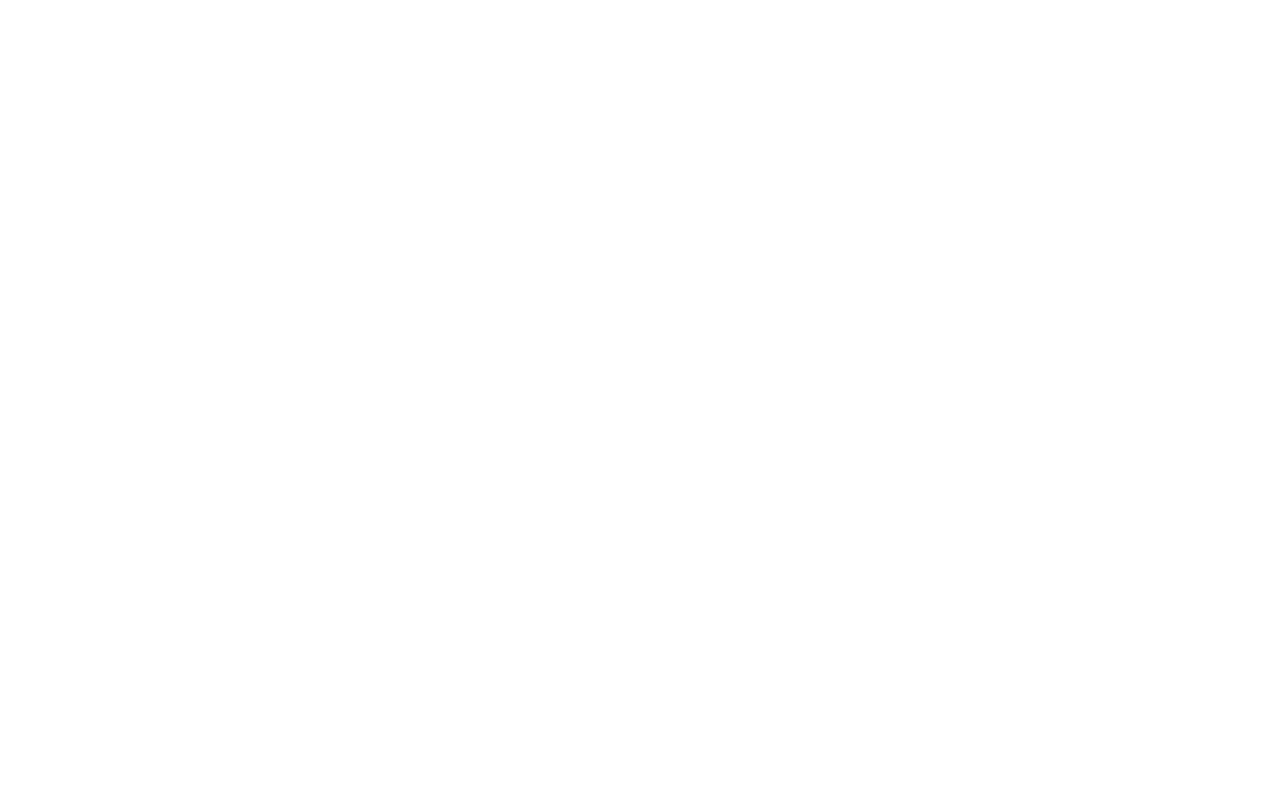
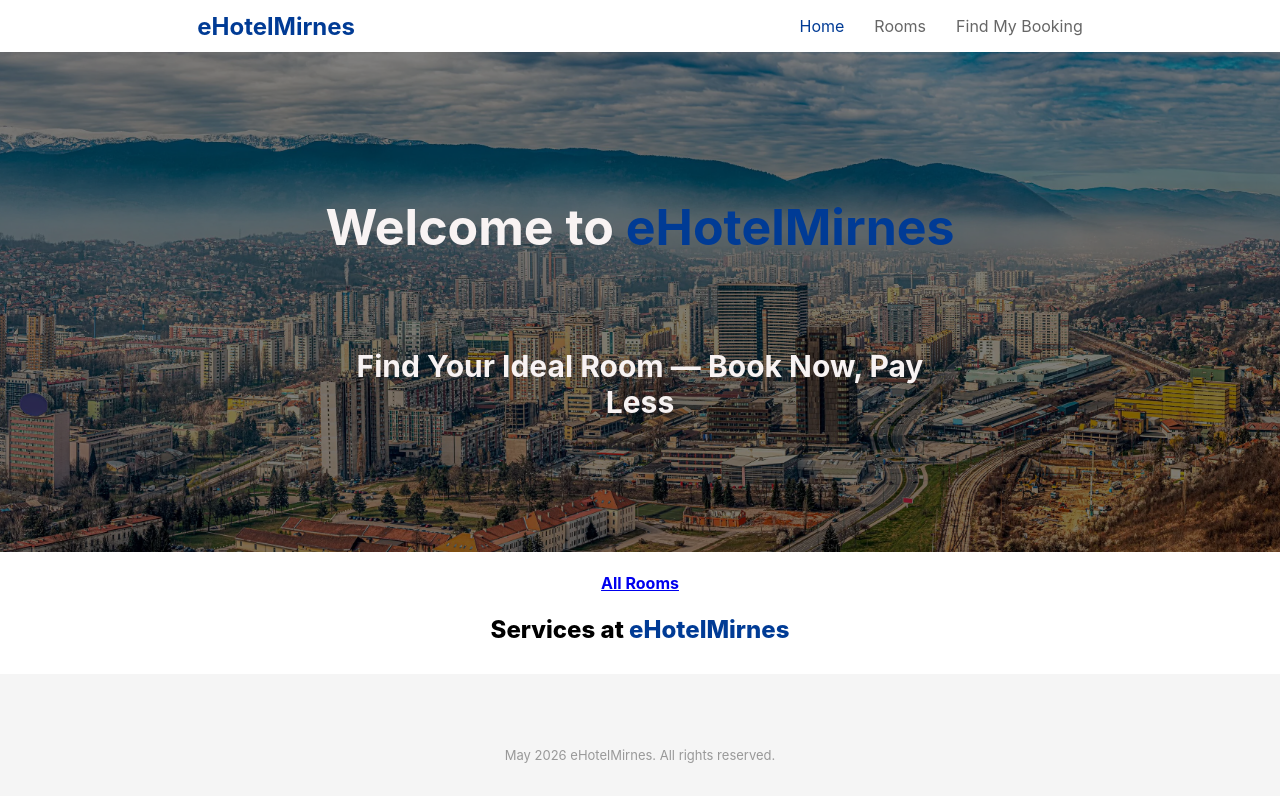
Before and after one commit to mbulic97/eHotelMirnes, a React (Create React App) app in the folder frontend/: page /home in a window 1280 px wide. Before the commit this address had no page. Built offline with nearby package versions, Linux system fonts and the light colour scheme.

Commit message:
feat: add HomePage, Navbar, and Footer for Frontend

```diff
--- a/frontend/src/App.js
+++ b/frontend/src/App.js
@@ -1,17 +1,24 @@
 import './App.css';
-import {BrowserRouter, Routes, Route} from 'react-router-dom';
+import { BrowserRouter, Routes, Route, Navigate } from 'react-router-dom';
 import RegisterPage from './component/auth/RegisterPage';
 import LoginPage from './component/auth/LoginPage';
+import Navbar from './component/common/Navbar';
+import HomePage from './component/home/HomePage';
+import Footer from './component/common/Footer';
 function App() {
   return (
     <BrowserRouter>
       <div className="App">
+        <Navbar />
         <div className='content'>
           <Routes>
+            <Route path="/" element={<Navigate to="/home" />} />
+            <Route path="/home" element={<HomePage />} />
             <Route path='/register' element={<RegisterPage />}></Route>
             <Route path='/login' element={<LoginPage />}></Route>
           </Routes>
         </div>
+        <Footer />
       </div>
     </BrowserRouter>
   );
--- /dev/null
+++ b/frontend/src/component/common/Footer.css
@@ -0,0 +1,13 @@
+.footer {
+    background-color: #F5F5F5;
+    color: #f8f3f3;
+    padding: 40px 0 20px 0;
+
+}
+
+.footer-bottom {
+    text-align: center;
+    padding-top: 20px;
+    color: #999;
+    font-size: 13px;
+}
--- /dev/null
+++ b/frontend/src/component/common/Footer.jsx
@@ -0,0 +1,13 @@
+import React from "react";
+import './Footer.css'
+const Footer = () => {
+    return (
+        <footer className="footer">
+            <div className="footer-bottom">
+                <p>May 2026 eHotelMirnes. All rights reserved.</p>
+            </div>
+        </footer>
+    );
+}
+
+export default Footer;
--- /dev/null
+++ b/frontend/src/component/common/NavBar.css
@@ -0,0 +1,32 @@
+.navbar{
+    display: flex;
+    align-items: center;
+    justify-content: space-around;
+    padding-left: 10px;
+    padding-right: 10px;
+
+}
+li{
+    display: inline;
+    margin-left: 30px;
+
+}
+.navbar-brand a{
+    font-size: 24px;
+    font-weight: bold;
+    color: #003b95;
+    text-decoration: none;
+}
+.navbar-ul li a {
+    text-decoration: none;
+    color: #666;
+    transition: color 0.5s;
+}
+
+.navbar-ul li a:hover {
+    color: #003b95;
+}
+
+.navbar-ul li a.active {
+    color: #003b95;
+}
--- /dev/null
+++ b/frontend/src/component/common/Navbar.jsx
@@ -0,0 +1,20 @@
+import React from "react";
+import {NavLink} from "react-router-dom";
+import './NavBar.css'
+
+function Navbar(){
+    return (
+        <nav className="navbar">
+            <div className="navbar-brand">
+                <NavLink to="/home">eHotelMirnes</NavLink>
+            </div>
+            <ul className="navbar-ul">
+                <li><NavLink to="/home" className={({isActive}) => isActive ? "active" : ""}>Home</NavLink></li>
+                <li><NavLink to="/rooms" className={({isActive}) => isActive ? "active" : ""}>Rooms</NavLink></li>
+                <li><NavLink to="/find-booking" className={({isActive}) => isActive ? "active" : ""}>Find My Booking</NavLink></li>
+            </ul>
+        </nav>
+    )
+}
+
+export default Navbar;
--- /dev/null
+++ b/frontend/src/component/home/HomePage.css
@@ -0,0 +1,58 @@
+.overlay {
+    position: absolute;
+    top: 0;
+    left: 0;
+    width: 100%;
+    height: 100%;
+    background-color: rgba(0, 0, 0, 0.5);
+
+}
+
+.overlay-content {
+    position: absolute;
+    top: 50%;
+    left: 50%;
+    transform: translate(-50%, -50%);
+    color: #fff;
+    justify-content: flex-start;
+}
+
+.header-banner {
+    background-size: cover;
+    background-position: center;
+    position: relative;
+
+}
+
+.header-image {
+    width: 100%;
+    height: 500px;
+    object-fit: cover;
+
+}
+
+.header-banner {
+    position: relative;
+    height: 500px;
+}
+
+.header-banner h1 {
+    font-size: 50px;
+    color: #f8f3f3;
+}
+
+.header-banner h3 {
+    color: #f8f3f3;
+    font-size: 30px;
+}
+
+.home-services {
+    font-weight: 800;
+
+    text-align: center;
+    margin: 5px auto 30px auto;
+}
+
+.eHotelMirnes-color {
+    color: #003b95;
+}
--- /dev/null
+++ b/frontend/src/component/home/HomePage.jsx
@@ -0,0 +1,32 @@
+import './HomePage.css'
+import React from "react";
+
+const HomePage = () => {
+    return (
+        <div className="home">
+            <section>
+                <header className="header-banner">
+                    <img src="./assets/images/hotel.webp" alt="eHotelMirnes" className="header-image" />
+
+                    <div className="overlay"></div>
+                    <div className="animated-texts overlay-content">
+                        <h1>
+                            Welcome to <span className="eHotelMirnes-color">eHotelMirnes</span>
+                        </h1><br />
+                        <h3>Find Your Ideal Room — Book Now, Pay Less</h3>
+                    </div>
+                </header>
+            </section>
+
+            <h4>  <a className="view-rooms-home" href="/rooms">All Rooms</a></h4>
+            <h2 className="home-services">Services at <span className="eHotelMirnes-color">eHotelMirnes</span></h2>
+
+
+            <section>
+
+            </section>
+        </div>
+    );
+}
+
+export default HomePage;
```
Also changed, not shown: frontend/public/assets/images/hotel.webp (added).
